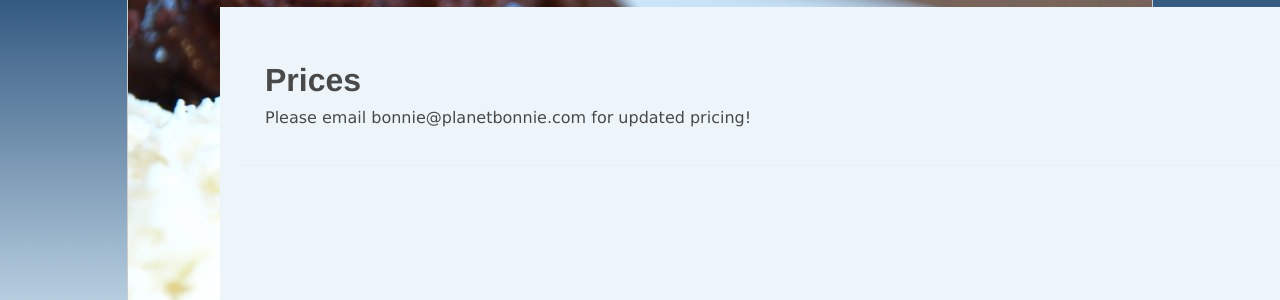
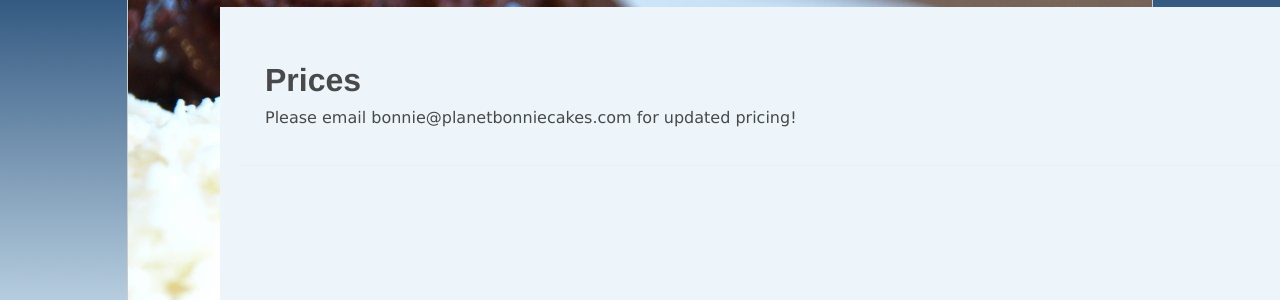
Before and after one commit to planetbonnie/planetbonnie.github.com, a Jekyll site: the page built from prices.html, in a window 1280 px wide. Shown: the part 289-589 px from the top of the page. Built offline with Jekyll 4.4.1, drawn with Linux system fonts in a browser that asks for light colours.

Commit message:
updated domain

```diff
--- a/CNAME
+++ b/CNAME
@@ -1 +1 @@
-planetbonnie.com
+planetbonniecakes.com
--- a/order.html
+++ b/order.html
@@ -20,7 +20,7 @@ title: Order
     <p>To place an order, please check out our   <a href="prices.html">Price Sheet</a>&nbsp;and then contact us:</p>
 <dl>
 <dt>Email:</dt>
-<dd> <a href="mailto:orders@planetbonnie.com">orders@planetbonnie.com</a> </dd>
+<dd> <a href="mailto:orders@planetbonniecakes.com">orders@planetbonniecakes.com</a> </dd>
 <dt>Phone:</dt>
 <dd> (512)751-3955 </dd>
 </dl>
--- a/prices.html
+++ b/prices.html
@@ -18,7 +18,7 @@ title: Prices
 
   <div class="content clear-block">
     <div id="price-sheet">
-        Please email bonnie@planetbonnie.com for updated pricing!
+        Please email bonnie@planetbonniecakes.com for updated pricing!
     </div>
   </div>
 
```
